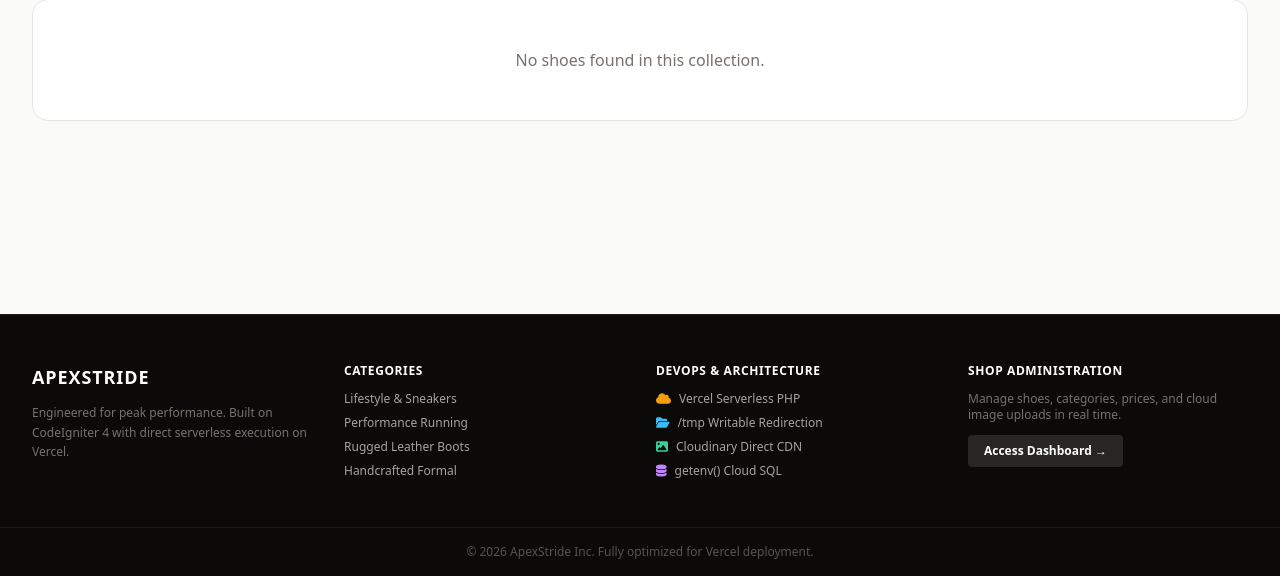
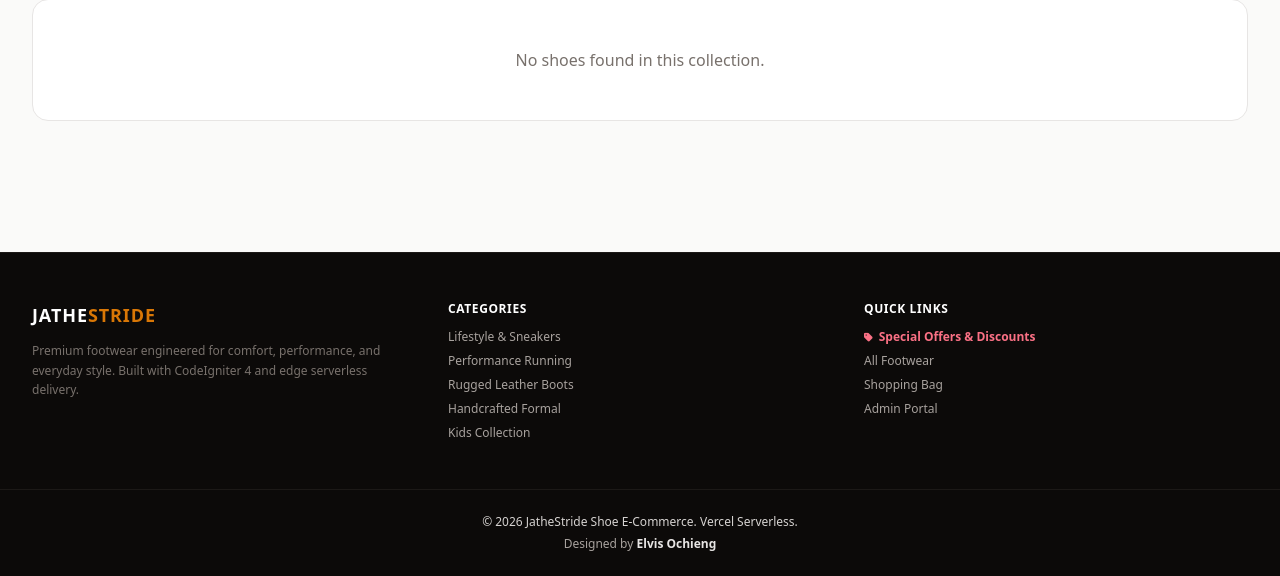
Before and after one commit to jathurwa/JatheStride-Shoe, a CodeIgniter 4 app: the page made by app/Views/store/index.php in a window 1280 px wide. Shown: the part 224-800 px from the top of the page. Run offline with PHP 8.4 and a stand-in for CodeIgniter, Linux system fonts and the light colour scheme; the template is opened without the code that fills it, so the values that code supplies are empty; some libraries are stand-ins or nearby versions.

Commit message:
Update footer: add JatheStride copyright and Elvis Ochieng attribution, remove DevOps & Architecture and Shop Administration

```diff
--- a/app/Views/layouts/main.php
+++ b/app/Views/layouts/main.php
@@ -110,41 +110,41 @@
 
     <!-- Footer -->
     <footer class="bg-stone-950 text-stone-400 text-sm border-t border-stone-900 mt-20">
-        <div class="max-w-7xl mx-auto px-4 sm:px-6 lg:px-8 py-12 grid grid-cols-1 md:grid-cols-4 gap-8">
+        <div class="max-w-7xl mx-auto px-4 sm:px-6 lg:px-8 py-12 grid grid-cols-1 md:grid-cols-2 lg:grid-cols-3 gap-8">
             <div class="space-y-3">
-                <span class="text-white font-black tracking-wider text-lg">APEXSTRIDE</span>
+                <span class="text-white font-black tracking-wider text-lg">JATHE<span class="text-amber-600">STRIDE</span></span>
                 <p class="text-xs text-stone-500 leading-relaxed">
-                    Engineered for peak performance. Built on CodeIgniter 4 with direct serverless execution on Vercel.
+                    Premium footwear engineered for comfort, performance, and everyday style. Built with CodeIgniter 4 and edge serverless delivery.
                 </p>
             </div>
             <div>
                 <h4 class="text-white text-xs font-bold uppercase tracking-wider mb-3">Categories</h4>
                 <ul class="space-y-2 text-xs">
-                    <li><a href="<?= base_url('category/sneakers') ?>" class="hover:text-white">Lifestyle & Sneakers</a></li>
-                    <li><a href="<?= base_url('category/running') ?>" class="hover:text-white">Performance Running</a></li>
-                    <li><a href="<?= base_url('category/boots') ?>" class="hover:text-white">Rugged Leather Boots</a></li>
-                    <li><a href="<?= base_url('category/formal') ?>" class="hover:text-white">Handcrafted Formal</a></li>
+                    <li><a href="<?= base_url('category/sneakers') ?>" class="hover:text-white transition-colors">Lifestyle &amp; Sneakers</a></li>
+                    <li><a href="<?= base_url('category/running') ?>" class="hover:text-white transition-colors">Performance Running</a></li>
+                    <li><a href="<?= base_url('category/boots') ?>" class="hover:text-white transition-colors">Rugged Leather Boots</a></li>
+                    <li><a href="<?= base_url('category/formal') ?>" class="hover:text-white transition-colors">Handcrafted Formal</a></li>
+                    <li><a href="<?= base_url('category/kids') ?>" class="hover:text-white transition-colors">Kids Collection</a></li>
                 </ul>
             </div>
             <div>
-                <h4 class="text-white text-xs font-bold uppercase tracking-wider mb-3">DevOps & Architecture</h4>
+                <h4 class="text-white text-xs font-bold uppercase tracking-wider mb-3">Quick Links</h4>
                 <ul class="space-y-2 text-xs">
-                    <li class="flex items-center gap-2"><i class="fa-solid fa-cloud text-amber-500"></i> Vercel Serverless PHP</li>
-                    <li class="flex items-center gap-2"><i class="fa-solid fa-folder-open text-sky-400"></i> /tmp Writable Redirection</li>
-                    <li class="flex items-center gap-2"><i class="fa-solid fa-image text-emerald-400"></i> Cloudinary Direct CDN</li>
-                    <li class="flex items-center gap-2"><i class="fa-solid fa-database text-purple-400"></i> getenv() Cloud SQL</li>
+                    <li>
+                        <a href="<?= base_url('offers') ?>" class="text-rose-400 hover:text-rose-300 font-semibold transition-colors flex items-center gap-1.5">
+                            <i class="fa-solid fa-tag text-[10px]"></i>
+                            <span>Special Offers &amp; Discounts</span>
+                        </a>
+                    </li>
+                    <li><a href="<?= base_url() ?>#catalog" class="hover:text-white transition-colors">All Footwear</a></li>
+                    <li><a href="<?= base_url('cart') ?>" class="hover:text-white transition-colors">Shopping Bag</a></li>
+                    <li><a href="<?= base_url('admin') ?>" class="hover:text-white transition-colors">Admin Portal</a></li>
                 </ul>
             </div>
-            <div>
-                <h4 class="text-white text-xs font-bold uppercase tracking-wider mb-3">Shop Administration</h4>
-                <p class="text-xs text-stone-500 mb-3">Manage shoes, categories, prices, and cloud image uploads in real time.</p>
-                <a href="<?= base_url('admin') ?>" class="inline-block px-4 py-2 bg-stone-800 text-white rounded text-xs font-semibold hover:bg-stone-700 transition-colors">
-                    Access Dashboard &rarr;
-                </a>
-            </div>
         </div>
-        <div class="border-t border-stone-900 py-4 text-center text-xs text-stone-600">
-            &copy; <?= date('Y') ?> ApexStride Inc. Fully optimized for Vercel deployment.
+        <div class="border-t border-stone-900 py-6 text-center text-xs text-stone-400 space-y-1.5">
+            <p class="font-medium text-stone-300">&copy; 2026 JatheStride Shoe E-Commerce. Vercel Serverless.</p>
+            <p class="text-stone-400">Designed by <strong class="text-stone-200">Elvis Ochieng</strong></p>
         </div>
     </footer>
 </body>
```
